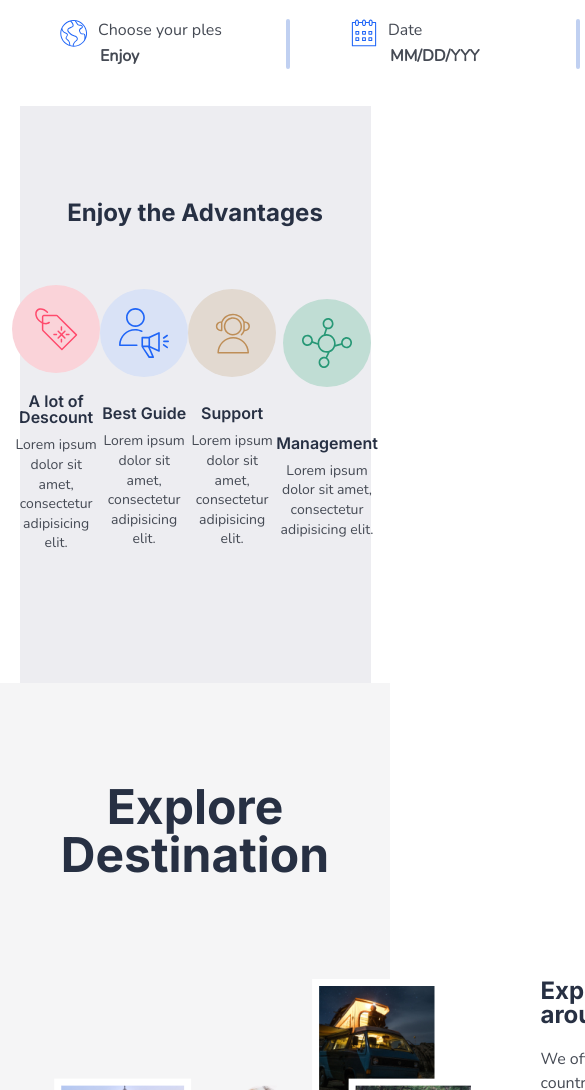
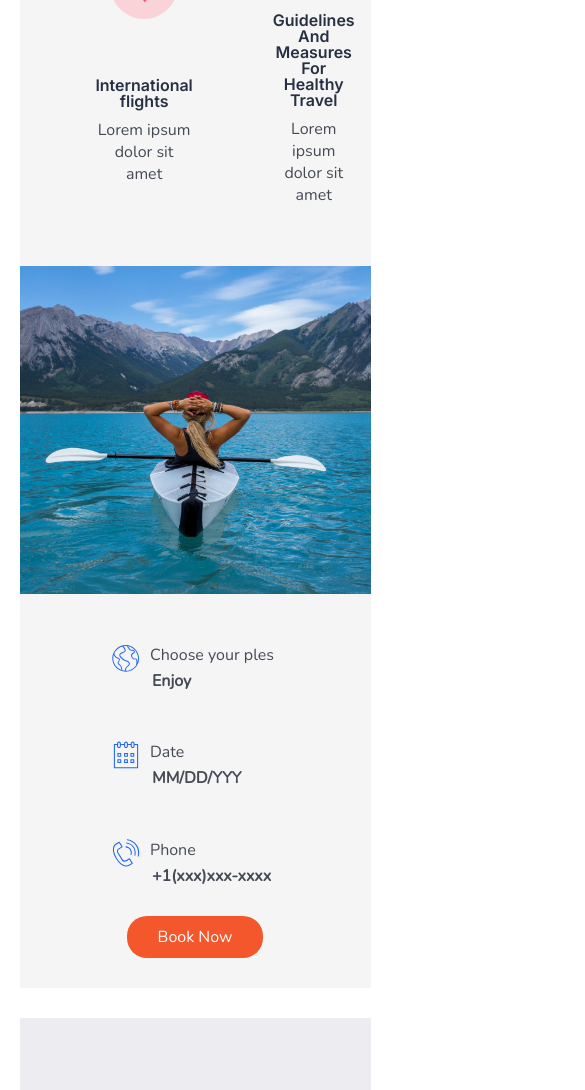
Before and after one commit to ExpertMicro/OGStudio-responsive-travel-website, a website built with Parcel: page index.html in a window 390 px wide. Shown: the part 910-2000 px from the top of the page, 585 px wide, since content can reach past the window. Built offline with nearby package versions, Linux system fonts and the light colour scheme; files whose address does not match are found by name.

Commit message:
feito responsividade do formulário book now

```diff
--- a/sass/abstract/_breakpoint.scss
+++ b/sass/abstract/_breakpoint.scss
@@ -44,6 +44,101 @@
   }
 }
 */
+@media screen and (max-width: 1300px) {
+  .l-book-now {
+    max-width: 1080px;
+  }
+  .form-input {
+    padding-right: 40px;
+  }
+}
+
+@media screen and (max-width: 1240px) {
+  .l-main-content {
+    flex-direction: column;
+  }
+  .main__title {
+    text-align: center;
+    padding-left: 110px;
+    padding-right: 110px;
+  }
+  .main__paragraph {
+    text-align: center;
+  }
+  .c-main__icons {
+    justify-content: center;
+  }
+  .c-main__icon__plane {
+    display: grid;
+    place-items: center;
+    text-align: center;
+  }
+  .c-main__icon__guidelines {
+    display: grid;
+    place-items: center;
+    text-align: center;
+  }
+  .main-intro__img img {
+    display: block;
+    max-width: 100%;
+  }
+  .main-intro__img {
+    margin-top: 60px;
+  }
+  .l-book-now {
+    max-width: 870px;
+  }
+  .form-book__item__1 {
+    padding-left: 20px;
+  }
+  .form-book__item__4 {
+    padding-right: 20px;
+  }
+  .book__item::after {
+    margin-right: 30px;
+  }
+  .form-input {
+    padding-right: 20px;
+  }
+}
+
+@media screen and (max-width: 1000px) {
+  .l-book-now {
+    position: relative;
+    margin-right: 0;
+    margin-left: 0;
+    margin-bottom: 30px;
+    bottom: 0;
+  }
+  .form-book-now {
+    max-width: 400px;
+    flex-direction: column;
+    background: $bg-color-book-now;
+    margin: 0 auto;
+  }
+  .book__item {
+    padding-top: 20px;
+    padding-bottom: 30px;
+  }
+  .form-book__item__1 {
+    padding-top: 30px;
+    padding-left: 0;
+  }
+  .form-book__item__4 {
+    padding-right: 0;
+    padding-bottom: 30px;
+  }
+  .book__item::after {
+    display: none;
+  }
+  .form-input {
+    padding-right: 0;
+  }
+  input {
+    background: $bg-color-book-now;
+  }
+
+}
 
 @media screen and (max-width: 800px) {
   .l-header {
@@ -52,7 +147,6 @@
   .l-header-mobile {
     display: block;
   }
-
 
   .navigation__list__item .btn-register {
     margin-top: 30px;
--- a/sass/abstract/_variables-and-mixins.scss
+++ b/sass/abstract/_variables-and-mixins.scss
@@ -20,6 +20,7 @@ $bg-color-intro: #f5f5f6;
 $bg-color-section-advantages: #ededf1;
 $bg-color-section-destination: #f5f5f6;
 $bg-color-suggested-location: #f5f5f6;
+$bg-color-book-now: #f5f5f6;
 $bg-color-section-testimonials: #e2d9d0;
 $bg-color-section-subscribe: #fff;
 $bg-content: #c0d0f1;
--- a/sass/component/_buttons.scss
+++ b/sass/component/_buttons.scss
@@ -17,6 +17,7 @@
 }
 
 .btn-book-now {
+  display: block;
   @include nunito(16, normal);
   background: $color-button-book-now;
   padding-top: 10px;
```
